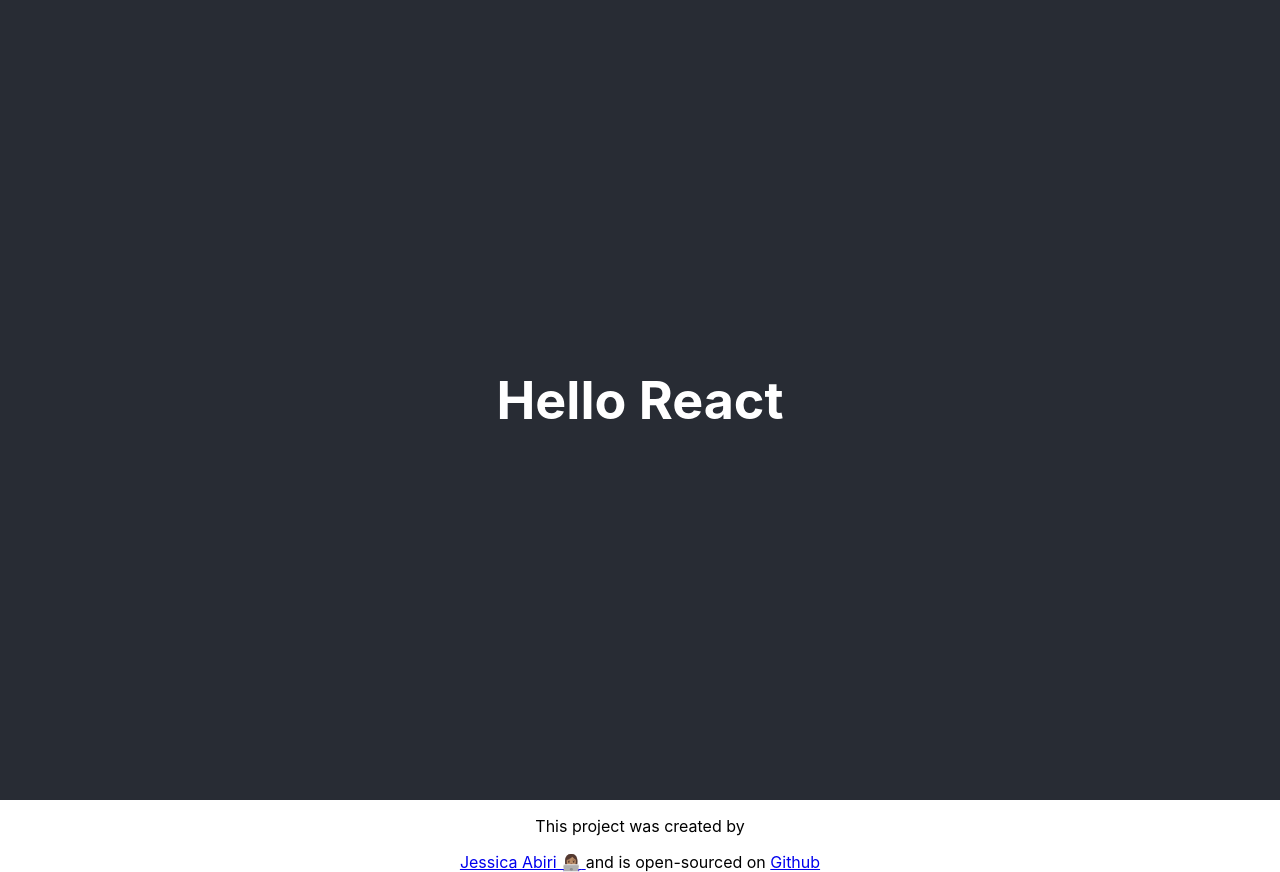
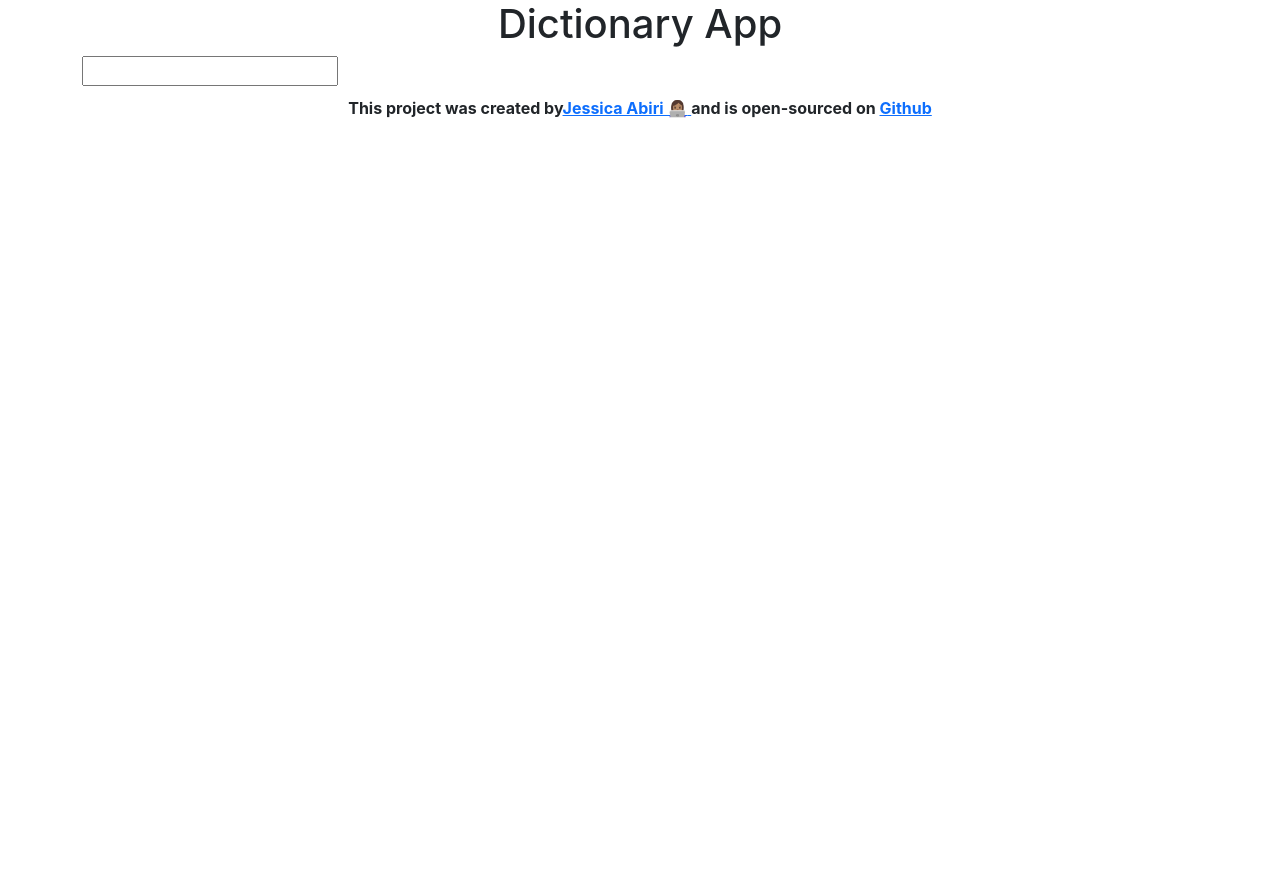
Before and after one commit to Kesewaa-svg/dictionary-react, a React (Create React App) app: page / in a window 1280 px wide. After the commit the page ends 800 px from the top, so only its background shows below. Built offline with nearby package versions, Linux system fonts and the light colour scheme.

Commit message:
Added the search engine of the dictionary

```diff
--- a/public/index.html
+++ b/public/index.html
@@ -9,6 +9,12 @@
       name="description"
       content="Web site created using create-react-app"
     />
+    <meta name="Dictionary-app" />
+    <link
+      rel="stylesheet"
+      href="	https://cdn.jsdelivr.net/npm/bootstrap@5.3.2/dist/css/bootstrap.min.css"
+    />
+
     <link rel="apple-touch-icon" href="%PUBLIC_URL%/logo192.png" />
     <!--
       manifest.json provides metadata used when your web app is installed on a
@@ -24,20 +30,10 @@
       work correctly both with client-side routing and a non-root public URL.
       Learn how to configure a non-root public URL by running `npm run build`.
     -->
-    <title>React App</title>
+    <title>Dictionary App</title>
   </head>
   <body>
     <noscript>You need to enable JavaScript to run this app.</noscript>
     <div id="root"></div>
-    <!--
-      This HTML file is a template.
-      If you open it directly in the browser, you will see an empty page.
-
-      You can add webfonts, meta tags, or analytics to this file.
-      The build step will place the bundled scripts into the <body> tag.
-
-      To begin the development, run `npm start` or `yarn start`.
-      To create a production bundle, use `npm run build` or `yarn build`.
-    -->
   </body>
 </html>
--- a/src/App.css
+++ b/src/App.css
@@ -1,38 +1,11 @@
-.App {
-  text-align: center;
+.App container {
+  max-width: 800px;
 }
 
-.App-logo {
-  height: 40vmin;
-  pointer-events: none;
+.App h1 {
 }
-
-@media (prefers-reduced-motion: no-preference) {
-  .App-logo {
-    animation: App-logo-spin infinite 20s linear;
-  }
+.App-footer {
+  margin-top: 10px;
+  text-align: center;
+  font-weight: bold;
 }
-
-.App-header {
-  background-color: #282c34;
-  min-height: 100vh;
-  display: flex;
-  flex-direction: column;
-  align-items: center;
-  justify-content: center;
-  font-size: calc(10px + 2vmin);
-  color: white;
-}
-
-.App-link {
-  color: #61dafb;
-}
-
-@keyframes App-logo-spin {
-  from {
-    transform: rotate(0deg);
-  }
-  to {
-    transform: rotate(360deg);
-  }
-}
--- a/src/App.js
+++ b/src/App.js
@@ -1,19 +1,26 @@
 import React from "react";
 import "./App.css";
+import Dictionary from "./Dictionary";
 
 export default function App() {
   return (
     <div className="App">
       <div className="container">
         <header className="App-header">
-          <h1 className="text-center">Hello React</h1>
+          <h1 className="text-center">Dictionary App</h1>
         </header>
+        <main>
+          <Dictionary />
+        </main>
         <footer className="App-footer">
-          <p>This project was created by </p>
-          <a href="https://jessica-abiri-portfolio.netlify.app/">
-            Jessica Abiri 👩🏽‍💻{" "}
-          </a>{" "}
-          and is open-sourced on <a href="/">Github</a>
+          <p>
+            This project was created by
+            <a href="https://jessica-abiri-portfolio.netlify.app/">
+              Jessica Abiri 👩🏽‍💻{" "}
+            </a>{" "}
+            and is open-sourced on{" "}
+            <a href="https://github.com/Kesewaa-svg/dictionary-react">Github</a>
+          </p>
         </footer>
       </div>
     </div>
--- /dev/null
+++ b/src/Dictionary.css
@@ -0,0 +1,3 @@
+.Dictionary form {
+  margin-bottom: 30px;
+}
--- /dev/null
+++ b/src/Dictionary.js
@@ -0,0 +1,22 @@
+import React, { useState } from "react";
+
+export default function Dictionary() {
+  let [keyword, setKeyword] = useState("");
+
+  function searchDictionary(event) {
+    event.preventDefault();
+    alert(`Searching for ${keyword}`);
+  }
+
+  function handleKeywordChange(event) {
+    setKeyword(event.target.value);
+  }
+
+  return (
+    <div className="Dictionary">
+      <form onSubmit={searchDictionary}>
+        <input type="search" onChange={handleKeywordChange} />
+      </form>
+    </div>
+  );
+}
--- a/src/index.css
+++ b/src/index.css
@@ -1,13 +1,12 @@
 body {
-  margin: 0;
-  font-family: -apple-system, BlinkMacSystemFont, 'Segoe UI', 'Roboto', 'Oxygen',
-    'Ubuntu', 'Cantarell', 'Fira Sans', 'Droid Sans', 'Helvetica Neue',
+  font-family: -apple-system, BlinkMacSystemFont, "Segoe UI", "Roboto", "Oxygen",
+    "Ubuntu", "Cantarell", "Fira Sans", "Droid Sans", "Helvetica Neue",
     sans-serif;
   -webkit-font-smoothing: antialiased;
   -moz-osx-font-smoothing: grayscale;
 }
 
 code {
-  font-family: source-code-pro, Menlo, Monaco, Consolas, 'Courier New',
+  font-family: source-code-pro, Menlo, Monaco, Consolas, "Courier New",
     monospace;
 }
```
Also changed, not shown: public/logo192.png (deleted), public/logo512.png (deleted).
